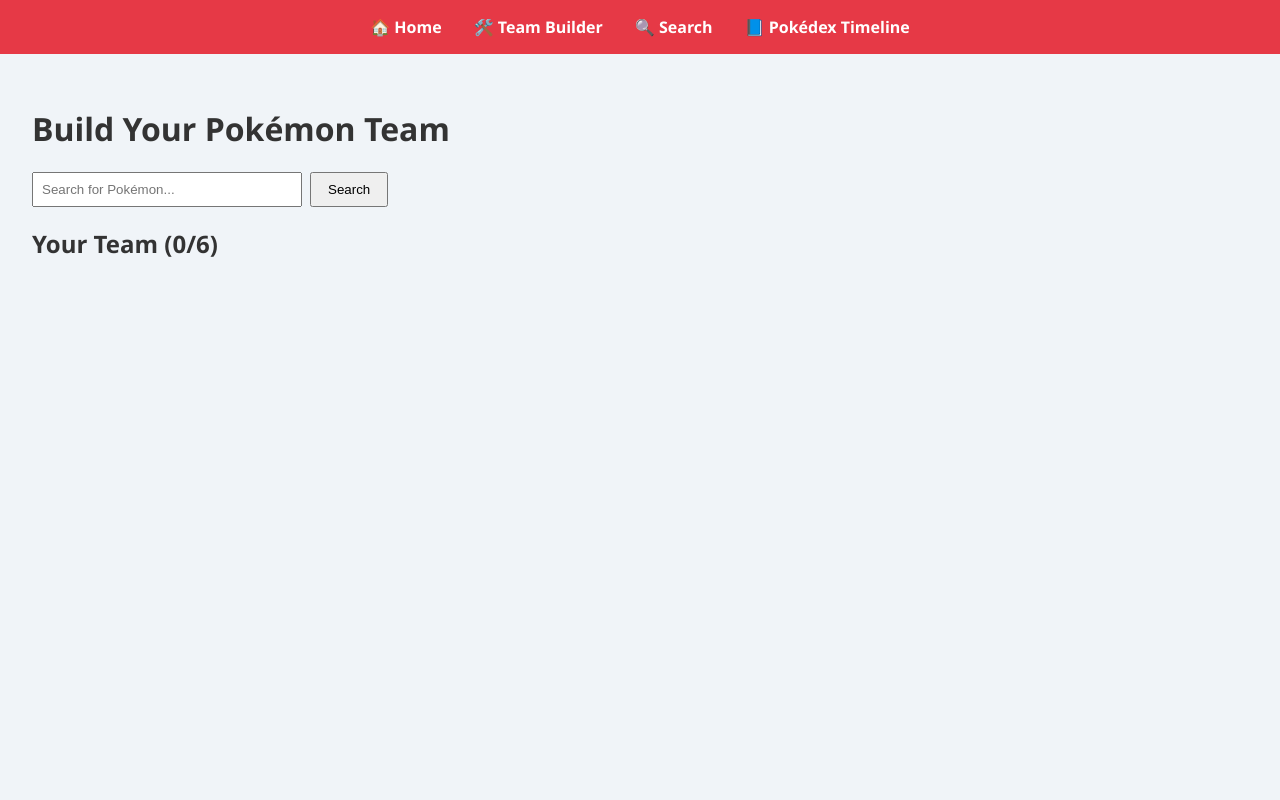
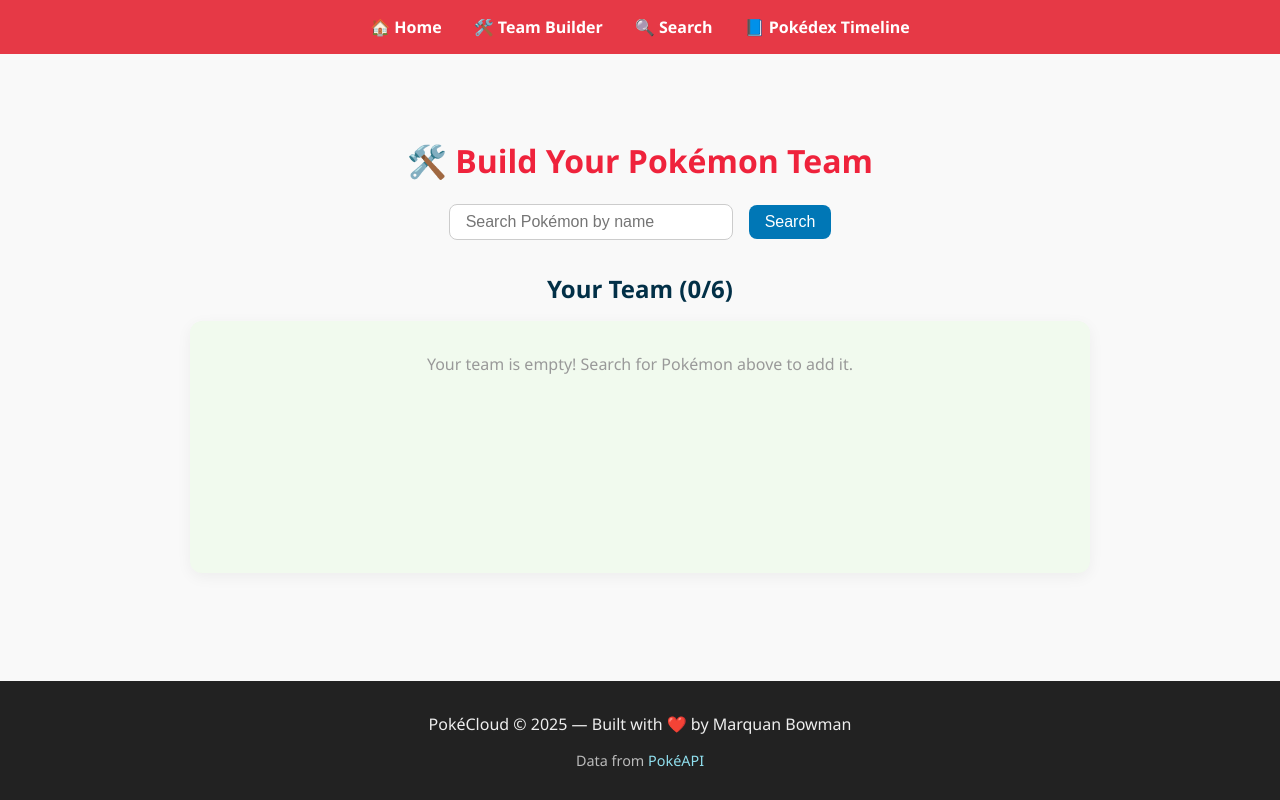
Before and after one commit to MarquanBow/pokemon-explorer, a React (Vite) app in the folder pokecloud/: page /team-builder in a window 1280 px wide. Built offline with nearby package versions, Linux system fonts and the light colour scheme.

Commit message:
polish search page, add filtering

```diff
--- a/pokecloud/src/App.jsx
+++ b/pokecloud/src/App.jsx
@@ -1,21 +1,24 @@
 // src/App.jsx
 import { BrowserRouter as Router, Routes, Route } from "react-router-dom";
-import Navbar from "./components/navbar";
+import Layout from "./components/Layout";
 import Home from "./pages/Home";
 import PokemonDetail from "./pages/PokemonDetail";
 import TeamBuilder from "./pages/TeamBuilder";
 import PokedexTimeline from "./pages/PokedexTimeline";
+import PokemonSearch from "./pages/PokemonSearch";
 
 function App() {
   return (
     <Router>
-      <Navbar />
+      <Layout>
       <Routes>
         <Route path="/" element={<Home />} />
         <Route path="/pokemon/:name" element={<PokemonDetail />} />
         <Route path="/team-builder" element={<TeamBuilder />}  />
         <Route path="/timeline" element={<PokedexTimeline />} />
+        <Route path="/search" element={<PokemonSearch />} />
       </Routes>
+      </Layout>
     </Router>
   );
 }
--- /dev/null
+++ b/pokecloud/src/components/Footer.jsx
@@ -0,0 +1,16 @@
+// src/components/Footer.jsx
+export default function Footer() {
+  return (
+    <footer style={{
+      backgroundColor: "#222",
+      color: "#eee",
+      padding: "1rem",
+      textAlign: "center"
+    }}>
+      <p>PokéCloud © {new Date().getFullYear()} — Built with ❤️ by Marquan Bowman</p>
+      <p style={{ fontSize: "0.9rem", color: "#bbb" }}>
+        Data from <a href="https://pokeapi.co" target="_blank" rel="noreferrer" style={{ color: "#90e0ef" }}>PokéAPI</a>
+      </p>
+    </footer>
+  );
+}
--- /dev/null
+++ b/pokecloud/src/components/Layout.jsx
@@ -0,0 +1,15 @@
+// src/components/Layout.jsx
+import Navbar from "./navbar";
+import Footer from "./Footer";
+
+export default function Layout({ children }) {
+  return (
+    <div style={{ display: "flex", flexDirection: "column", minHeight: "100vh" }}>
+      <Navbar />
+      <main style={{ flex: "1", padding: "2rem", background: "#f9f9f9" }}>
+        {children}
+      </main>
+      <Footer />
+    </div>
+  );
+}
--- a/pokecloud/src/pages/PokemonSearch.jsx
+++ b/pokecloud/src/pages/PokemonSearch.jsx
@@ -1,56 +1,194 @@
-// src/pages/PokemonSearch.jsx
-import { useState } from "react";
+import { useEffect, useState } from "react";
 import { Link } from "react-router-dom";
 
-export default function PokemonSearch() {
-  const [query, setQuery] = useState("");
-  const [pokemon, setPokemon] = useState(null);
-  const [error, setError] = useState("");
+export default function PokedexExplorer() {
+  const [generations, setGenerations] = useState([]);
+  const [types, setTypes] = useState([]);
+  const [abilities, setAbilities] = useState([]);
+  const [regions, setRegions] = useState([]);
 
-  const handleSearch = async (e) => {
-    e.preventDefault();
-    setError("");
-    setPokemon(null);
+  const [selectedGeneration, setSelectedGeneration] = useState("");
+  const [selectedType, setSelectedType] = useState("");
+  const [selectedAbility, setSelectedAbility] = useState("");
+  const [selectedRegion, setSelectedRegion] = useState("");
 
-    if (!query) return;
+  const [searchTerm, setSearchTerm] = useState("");
+  const [filteredPokemon, setFilteredPokemon] = useState([]);
+  const [allPokemonInGen, setAllPokemonInGen] = useState([]);
 
-    try {
-      const res = await fetch(`https://pokeapi.co/api/v2/pokemon/${query.toLowerCase()}`);
-      if (!res.ok) throw new Error("Pokémon not found");
-      const data = await res.json();
-      setPokemon(data);
-    } catch (err) {
-      setError(err.message);
+  // Fetch initial data for filters
+  useEffect(() => {
+    fetch("https://pokeapi.co/api/v2/generation")
+      .then((res) => res.json())
+      .then((data) => setGenerations(data.results));
+
+    fetch("https://pokeapi.co/api/v2/type")
+      .then((res) => res.json())
+      .then((data) => setTypes(data.results));
+
+    fetch("https://pokeapi.co/api/v2/ability?limit=50")
+      .then((res) => res.json())
+      .then((data) => setAbilities(data.results));
+
+    fetch("https://pokeapi.co/api/v2/region")
+      .then((res) => res.json())
+      .then((data) => setRegions(data.results));
+  }, []);
+
+  // When generation changes, fetch Pokémon for that generation
+  useEffect(() => {
+    if (!selectedGeneration) {
+      setAllPokemonInGen([]);
+      return;
     }
-  };
+
+    fetch(selectedGeneration)
+      .then((res) => res.json())
+      .then((data) => {
+        setAllPokemonInGen(data.pokemon_species);
+      });
+  }, [selectedGeneration]);
+
+  // Filter Pokémon based on search term and filters
+  useEffect(() => {
+    if (allPokemonInGen.length === 0) {
+      setFilteredPokemon([]);
+      return;
+    }
+
+    // Filter by search term (name)
+    let filtered = allPokemonInGen.filter((p) =>
+      p.name.toLowerCase().includes(searchTerm.toLowerCase())
+    );
+
+    // We'll filter by type, ability, and region later (because it needs extra data fetching)
+    // For now, just set filtered to the search filtered list
+    setFilteredPokemon(filtered);
+  }, [searchTerm, allPokemonInGen]);
 
   return (
-    <div style={{ padding: "2rem" }}>
-      <h1>Search for a Pokémon</h1>
+    <div style={{ maxWidth: "1000px", margin: "0 auto", padding: "2rem" }}>
+      <h1 style={{ textAlign: "center", color: "#ef233c" }}>🔍 Pokédex Explorer</h1>
 
-      <form onSubmit={handleSearch}>
+      {/* Search Input */}
+      <div style={{ textAlign: "center", marginBottom: "1rem" }}>
         <input
           type="text"
-          placeholder="e.g. pikachu"
-          value={query}
-          onChange={(e) => setQuery(e.target.value)}
-          style={{ padding: "0.5rem", marginRight: "0.5rem", width: "250px" }}
+          placeholder="Search Pokémon by name"
+          value={searchTerm}
+          onChange={(e) => setSearchTerm(e.target.value)}
+          style={{
+            padding: "0.5rem 1rem",
+            borderRadius: "8px",
+            border: "1px solid #ccc",
+            width: "300px",
+            fontSize: "1rem",
+          }}
         />
-        <button type="submit">Search</button>
-      </form>
+      </div>
 
-      {error && <p style={{ color: "red" }}>{error}</p>}
+      {/* Filters */}
+      <div style={{ display: "flex", justifyContent: "center", gap: "1rem", flexWrap: "wrap", marginBottom: "2rem" }}>
+        {/* Generation Select */}
+        <select
+          value={selectedGeneration}
+          onChange={(e) => setSelectedGeneration(e.target.value)}
+          style={{ padding: "0.5rem", borderRadius: "8px", fontSize: "1rem" }}
+        >
+          <option value="">Select Generation</option>
+          {generations.map((gen) => (
+            <option key={gen.name} value={gen.url}>
+              {gen.name.replace("generation-", "Generation ")}
+            </option>
+          ))}
+        </select>
 
-      {pokemon && (
-        <div style={{ marginTop: "1rem", border: "1px solid #ccc", padding: "1rem", borderRadius: "10px" }}>
-          <h2>{pokemon.name.toUpperCase()}</h2>
-          <img src={pokemon.sprites.front_default} alt={pokemon.name} />
-          <p>Types: {pokemon.types.map((t) => t.type.name).join(", ")}</p>
-          <Link to={`/pokemon/${pokemon.name}`} style={{ display: "inline-block", marginTop: "0.5rem" }}>
-            View Full Details →
-          </Link>
-        </div>
-      )}
+        {/* Type Select */}
+        <select
+          value={selectedType}
+          onChange={(e) => setSelectedType(e.target.value)}
+          style={{ padding: "0.5rem", borderRadius: "8px", fontSize: "1rem" }}
+        >
+          <option value="">Select Type</option>
+          {types.map((type) => (
+            <option key={type.name} value={type.name}>
+              {type.name.charAt(0).toUpperCase() + type.name.slice(1)}
+            </option>
+          ))}
+        </select>
+
+        {/* Ability Select */}
+        <select
+          value={selectedAbility}
+          onChange={(e) => setSelectedAbility(e.target.value)}
+          style={{ padding: "0.5rem", borderRadius: "8px", fontSize: "1rem" }}
+        >
+          <option value="">Select Ability</option>
+          {abilities.map((ability) => (
+            <option key={ability.name} value={ability.name}>
+              {ability.name.charAt(0).toUpperCase() + ability.name.slice(1)}
+            </option>
+          ))}
+        </select>
+
+        {/* Region Select */}
+        <select
+          value={selectedRegion}
+          onChange={(e) => setSelectedRegion(e.target.value)}
+          style={{ padding: "0.5rem", borderRadius: "8px", fontSize: "1rem" }}
+        >
+          <option value="">Select Region</option>
+          {regions.map((region) => (
+            <option key={region.name} value={region.name}>
+              {region.name.charAt(0).toUpperCase() + region.name.slice(1)}
+            </option>
+          ))}
+        </select>
+      </div>
+
+      {/* Pokémon List */}
+      <div
+        style={{
+          display: "grid",
+          gridTemplateColumns: "repeat(auto-fill,minmax(140px,1fr))",
+          gap: "1rem",
+        }}
+      >
+        {filteredPokemon.length === 0 ? (
+          <p style={{ gridColumn: "1 / -1", textAlign: "center" }}>
+            No Pokémon found.
+          </p>
+        ) : (
+          filteredPokemon.map((p) => (
+            <Link
+              key={p.name}
+              to={`/pokemon/${p.name}`}
+              style={{
+                backgroundColor: "#fff",
+                borderRadius: "12px",
+                boxShadow: "0 4px 10px rgba(0,0,0,0.1)",
+                padding: "1rem",
+                textDecoration: "none",
+                color: "#023047",
+                textAlign: "center",
+                display: "flex",
+                flexDirection: "column",
+                alignItems: "center",
+                fontWeight: "bold",
+                fontSize: "0.9rem",
+              }}
+            >
+              <img
+                src={`https://img.pokemondb.net/sprites/home/normal/${p.name}.png`}
+                alt={p.name}
+                style={{ width: "80px", marginBottom: "0.5rem" }}
+                loading="lazy"
+              />
+              {p.name.toUpperCase()}
+            </Link>
+          ))
+        )}
+      </div>
     </div>
   );
 }
--- a/pokecloud/src/pages/TeamBuilder.jsx
+++ b/pokecloud/src/pages/TeamBuilder.jsx
@@ -1,86 +1,224 @@
-// src/pages/TeamBuilder.jsx
 import { useState } from "react";
+import { motion, AnimatePresence } from "framer-motion";
+
+const cardStyle = {
+  backgroundColor: "#fff",
+  borderRadius: "12px",
+  boxShadow: "0 4px 12px rgba(0,0,0,0.1)",
+  padding: "1rem",
+  width: "180px",
+  textAlign: "center",
+  margin: "0.5rem",
+};
+
+const typeBadgeStyle = {
+  display: "inline-block",
+  padding: "0.2rem 0.6rem",
+  margin: "0 0.2rem",
+  borderRadius: "9999px",
+  fontSize: "0.8rem",
+  color: "#fff",
+};
 
 export default function TeamBuilder() {
-  const [query, setQuery] = useState("");
-  const [pokemon, setPokemon] = useState(null);
   const [team, setTeam] = useState([]);
-  const [error, setError] = useState("");
+  const [searchTerm, setSearchTerm] = useState("");
+  const [searchResult, setSearchResult] = useState(null);
+  const [searchError, setSearchError] = useState("");
 
-  const handleSearch = async (e) => {
-    e.preventDefault();
-    setError("");
-    setPokemon(null);
-
-    if (!query) return;
+  // Search Pokémon by name
+  const handleSearch = async () => {
+    if (!searchTerm) return;
+    setSearchError("");
+    setSearchResult(null);
 
     try {
-      const res = await fetch(`https://pokeapi.co/api/v2/pokemon/${query.toLowerCase()}`);
+      const res = await fetch(`https://pokeapi.co/api/v2/pokemon/${searchTerm.toLowerCase()}`);
       if (!res.ok) throw new Error("Pokémon not found");
       const data = await res.json();
-      setPokemon(data);
-    } catch (err) {
-      setError(err.message);
+
+      const pokemon = {
+        name: data.name,
+        types: data.types.map((t) => t.type.name),
+        sprite: data.sprites.front_default,
+      };
+      setSearchResult(pokemon);
+    } catch (error) {
+      setSearchError(error.message);
     }
   };
 
-  const addToTeam = () => {
-    if (team.length >= 6) {
-      setError("You can only have 6 Pokémon on a team.");
-      return;
-    }
-    if (team.find(p => p.name === pokemon.name)) {
-      setError("This Pokémon is already on your team.");
-      return;
-    }
+  // Add Pokémon to team (max 6)
+  const addToTeam = (pokemon) => {
+    if (team.length >= 6) return alert("Team is full! Max 6 Pokémon.");
+    if (team.find((p) => p.name === pokemon.name)) return alert("Already in team!");
     setTeam([...team, pokemon]);
-    setPokemon(null);
-    setQuery("");
+    setSearchResult(null);
+    setSearchTerm("");
   };
 
+  // Remove Pokémon from team
   const removeFromTeam = (name) => {
-    setTeam(team.filter(p => p.name !== name));
+    setTeam(team.filter((p) => p.name !== name));
   };
 
   return (
-    <div style={{ padding: "2rem" }}>
-      <h1>Build Your Pokémon Team</h1>
+    <div style={{ maxWidth: "900px", margin: "0 auto", padding: "2rem" }}>
+      <h1 style={{ textAlign: "center", color: "#ef233c" }}>🛠️ Build Your Pokémon Team</h1>
 
-      <form onSubmit={handleSearch} style={{ marginBottom: "1rem" }}>
+      {/* Search */}
+      <div style={{ textAlign: "center", marginBottom: "2rem" }}>
         <input
           type="text"
-          placeholder="Search for Pokémon..."
-          value={query}
-          onChange={(e) => setQuery(e.target.value)}
-          style={{ padding: "0.5rem", width: "250px", marginRight: "0.5rem" }}
+          placeholder="Search Pokémon by name"
+          value={searchTerm}
+          onChange={(e) => setSearchTerm(e.target.value)}
+          style={{
+            padding: "0.5rem 1rem",
+            fontSize: "1rem",
+            borderRadius: "8px",
+            border: "1px solid #ccc",
+            width: "250px",
+          }}
+          onKeyDown={(e) => e.key === "Enter" && handleSearch()}
         />
-        <button type="submit" style={{ padding: "0.5rem 1rem" }}>Search</button>
-      </form>
+        <button
+          onClick={handleSearch}
+          style={{
+            marginLeft: "1rem",
+            padding: "0.5rem 1rem",
+            fontSize: "1rem",
+            borderRadius: "8px",
+            border: "none",
+            backgroundColor: "#0077b6",
+            color: "white",
+            cursor: "pointer",
+          }}
+        >
+          Search
+        </button>
+      </div>
 
-      {error && <p style={{ color: "red" }}>{error}</p>}
+      {/* Search Result */}
+      <div style={{ textAlign: "center", marginBottom: "2rem" }}>
+        {searchError && <p style={{ color: "red" }}>{searchError}</p>}
 
-      {pokemon && (
-        <div style={{ border: "1px solid #ccc", padding: "1rem", borderRadius: "10px", marginBottom: "1rem" }}>
-          <h3>{pokemon.name.toUpperCase()}</h3>
-          <img src={pokemon.sprites.front_default} alt={pokemon.name} width="100" />
-          <button onClick={addToTeam} style={{ marginTop: "0.5rem", padding: "0.5rem 1rem" }}>
+        {searchResult && (
+          <motion.div
+            style={cardStyle}
+            initial={{ opacity: 0, y: 20 }}
+            animate={{ opacity: 1, y: 0 }}
+          >
+            <img src={searchResult.sprite} alt={searchResult.name} width={100} />
+            <h3 style={{ margin: "0.5rem 0", color: "#023047" }}>{searchResult.name.toUpperCase()}</h3>
+            <div>
+              {searchResult.types.map((type) => (
+                <span
+                  key={type}
+                  style={{ ...typeBadgeStyle, backgroundColor: getTypeColor(type) }}
+                >
+                  {type}
+                </span>
+              ))}
+            </div>
+            <button
+              onClick={() => addToTeam(searchResult)}
+              style={{
+                marginTop: "1rem",
+                backgroundColor: "#2a9d8f",
+                border: "none",
+                color: "white",
+                borderRadius: "6px",
+                padding: "0.4rem 0.8rem",
+                cursor: "pointer",
+              }}
+            >
               Add to Team
             </button>
+          </motion.div>
+        )}
       </div>
+
+      {/* Team */}
+      <h2 style={{ textAlign: "center", marginBottom: "1rem", color: "#023047" }}>
+        Your Team ({team.length}/6)
+      </h2>
+
+      <div
+        style={{
+          display: "flex",
+          gap: "1rem",
+          justifyContent: "center",
+          flexWrap: "wrap",
+          minHeight: "220px",
+          backgroundColor: "#f1faee",
+          borderRadius: "12px",
+          padding: "1rem",
+          boxShadow: "0 4px 15px rgba(0,0,0,0.05)",
+        }}
+      >
+        <AnimatePresence>
+          {team.length === 0 && (
+            <motion.p
+              initial={{ opacity: 0 }}
+              animate={{ opacity: 1 }}
+              style={{ width: "100%", textAlign: "center", color: "#999" }}
+            >
+              Your team is empty! Search for Pokémon above to add it.
+            </motion.p>
           )}
 
-      <h2>Your Team ({team.length}/6)</h2>
-      <div style={{ display: "flex", flexWrap: "wrap", gap: "1rem" }}>
           {team.map((p) => (
-          <div key={p.name} style={{ border: "1px solid #aaa", padding: "1rem", borderRadius: "10px", width: "120px", textAlign: "center" }}>
-            <img src={p.sprites.front_default} alt={p.name} width="80" />
-            <p>{p.name.toUpperCase()}</p>
-            <button onClick={() => removeFromTeam(p.name)} style={{ fontSize: "0.8rem", padding: "0.3rem 0.5rem" }}>
+            <motion.div
+              key={p.name}
+              style={cardStyle}
+              initial={{ opacity: 0, y: 20 }}
+              animate={{ opacity: 1, y: 0 }}
+              exit={{ opacity: 0, y: 20 }}
+            >
+              <img src={p.sprite} alt={p.name} width={100} />
+              <h3 style={{ margin: "0.5rem 0", color: "#023047" }}>{p.name.toUpperCase()}</h3>
+              <div>
+                {p.types.map((type) => (
+                  <span
+                    key={type}
+                    style={{ ...typeBadgeStyle, backgroundColor: getTypeColor(type) }}
+                  >
+                    {type}
+                  </span>
+                ))}
+              </div>
+              <button
+                onClick={() => removeFromTeam(p.name)}
+                style={{
+                  marginTop: "1rem",
+                  backgroundColor: "#ef233c",
+                  border: "none",
+                  color: "white",
+                  borderRadius: "6px",
+                  padding: "0.4rem 0.8rem",
+                  cursor: "pointer",
+                }}
+              >
                 Remove
               </button>
-          </div>
+            </motion.div>
           ))}
+        </AnimatePresence>
       </div>
     </div>
   );
 }
+
+function getTypeColor(type) {
+  const colors = {
+    fire: "#f94144",
+    water: "#277da1",
+    grass: "#43aa8b",
+    electric: "#f9c74f",
+    poison: "#9d4edd",
+    flying: "#90be6d",
+    default: "#adb5bd",
+  };
+  return colors[type] || colors.default;
+}
```
Also changed, not shown: pokecloud/src/pages/PokemonByLocation.jsx (added). Lines whose indentation alone changed are shown as unchanged.
